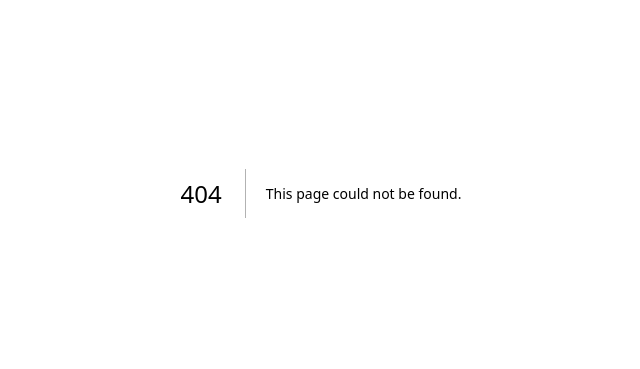
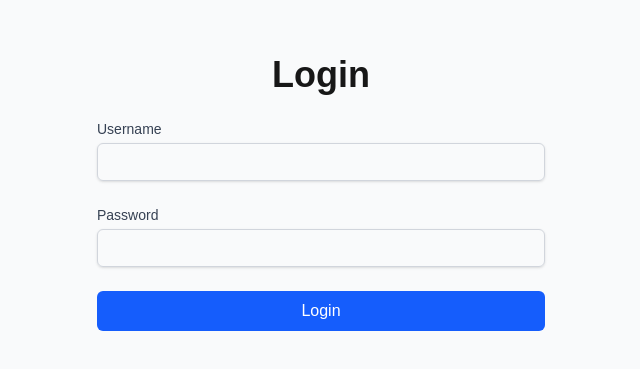
Before and after one commit to hespadas/base-fastapi, a Next.js app in the folder frontend/: page /login in a window 1280 px wide. Before the commit this address had no page. Shown: the part 207-576 px from the top of the page, without its empty margins (319-959 px from the left). Built offline with nearby package versions, Linux system fonts and the light colour scheme; no server answers.

Commit message:
✨ add login and profile components; implement user authentication and experience fetching

```diff
--- /dev/null
+++ b/frontend/src/app/login/page.tsx
@@ -0,0 +1,90 @@
+"use client";
+
+import {FormEvent, useState} from "react";
+
+export default function Login() {
+    const [username, setUsername] = useState("");
+    const [password, setPassword] = useState("");
+    const formData = new URLSearchParams();
+    formData.append("username", username);
+    formData.append("password", password);
+
+    const [error, setError] = useState("");
+    const [success, setSuccess] = useState(false);
+
+    const apiUrl = process.env.NEXT_PUBLIC_API_URL || "http://localhost:8000";
+
+    const handleSubmit = async (e: FormEvent) => {
+        e.preventDefault();
+        setError("");
+
+        try {
+            const response = await fetch(`${apiUrl}/api/access_token`, {
+                method: "POST",
+                headers: {
+                    "Content-Type": "application/x-www-form-urlencoded",
+                },
+                body: formData,
+            });
+            if (!response.ok) {
+                const errorData = await response.json();
+                setError(errorData.message || "An error occurred during login.");
+                return;
+            } else {
+                const data = await response.json();
+                localStorage.setItem("access_token", data.access_token);
+                setSuccess(true);
+                window.location.href = "/";
+            }
+        } catch (err) {
+            setError("An unexpected error occurred. Please try again later.");
+            return;
+        }
+    }
+
+    return (
+        <section>
+            <div>
+                <div className="flex flex-col items-center justify-center min-h-screen bg-gray-50 px-4">
+                    <h1 className="text-4xl font-bold mb-6">Login</h1>
+                    <form className="w-full max-w-md space-y-6" onSubmit={handleSubmit}>
+                        <div>
+                            <label htmlFor="username" className="block text-sm font-medium text-gray-700">Username</label>
+                            <input
+                                type="username"
+                                id="username"
+                                required
+                                className="mt-1 block w-full px-3 py-2 border border-gray-300 rounded-md shadow-sm focus:outline-none focus:ring-blue-500 focus:border-blue-500 sm:text-sm text-gray-900"
+                                value={username}
+                                onChange={(e) => setUsername(e.target.value)}
+                            />
+                        </div>
+                        <div>
+                            <label htmlFor="password" className="block text-sm font-medium text-gray-700">Password</label>
+                            <input
+                                type="password"
+                                id="password"
+                                required
+                                className="mt-1 block w-full px-3 py-2 border border-gray-300 rounded-md shadow-sm focus:outline-none focus:ring-blue-500 focus:border-blue-500 sm:text-sm text-gray-900"
+                                value={password}
+                                onChange={(e) => setPassword(e.target.value)}
+                            />
+                        </div>
+                        {error && (
+                            <p className="text-red-600">{error}</p>
+                        )}
+                        {success && (
+                            <p className="text-green-600">Login successful! Redirecting...</p>
+                        )}
+                        <button
+                            type="submit"
+                            className="w-full px-4 py-2 bg-blue-600 text-white rounded-md hover:bg-blue-700 transition-colors"
+                        >
+                            Login
+                        </button>
+                    </form>
+                </div>
+            </div>
+        </section>
+    )
+}
--- /dev/null
+++ b/frontend/src/app/profile/page.tsx
@@ -0,0 +1,48 @@
+"use client";
+
+import {useEffect, useState} from "react";
+
+export default function Profile() {
+
+    const [user, setUser] = useState(null);
+    const [experiences, setExperiences] = useState([]);
+
+    useEffect(() => {
+            fetch("/api/experiences")
+                .then(response => response.json())
+                .then(data => {
+                    setExperiences(data);
+                })
+                .catch(error => {
+                    console.error("Error fetching experiences:", error);
+                });
+            fetch("/api/user")
+                .then(response => response.json())
+                .then(data => {
+                    setUser(data);
+                })
+                .catch(error => {
+                    console.error("Error fetching user:", error);
+                });
+        }
+        , []);
+
+    return (
+        <section className="flex flex-col items-center justify-center min-h-screen bg-gray-50 px-4">
+            <h1 className="text-4xl font-bold mb-6">Experiences</h1>
+            <div className="w-full max-w-2xl space-y-6">
+                {experiences.map((experience) => (
+                    <div key={experience.id} className="bg-white shadow-md rounded-lg p-6 mb-4">
+                        <h2 className="text-2xl font-semibold mb-2">{experience.title}</h2>
+                        <p className="text-gray-700 mb-4">{experience.description}</p>
+                        <p className="text-sm text-gray-500">Created by: {user?.username || "Loading..."}</p>
+                    </div>
+                ))}
+                {experiences.length === 0 && (
+                    <p className="text-gray-500">No experiences found.</p>
+                )}
+            </div>
+        </section>
+    )
+
+}
--- a/frontend/src/app/signup/page.tsx
+++ b/frontend/src/app/signup/page.tsx
@@ -7,7 +7,9 @@ export default function Signup() {
     const [email, setEmail] = useState("");
     const [password, setPassword] = useState("");
     const [confirmPassword, setConfirmPassword] = useState("");
+
     const [error, setError] = useState("");
+    const [success, setSuccess] = useState(false);
 
     const apiUrl = process.env.NEXT_PUBLIC_API_URL || "http://localhost:8000";
 
@@ -33,12 +35,10 @@ export default function Signup() {
                 setError(errorData.message || "An error occurred during signup.");
                 return;
             } else {
-                const data = await response.json();
-                console.log("Signup successful:", data);
+                setSuccess(true);
             }
-
         } catch (err) {
-            console.error("Signup error:", err);
+            setError("An unexpected error occurred. Please try again later.");
         }
     }
 
@@ -101,6 +101,11 @@ export default function Signup() {
                     {error && (
                         <div className="text-red-600 text-sm text-center">{error}</div>
                     )}
+                    {success && (
+                        <div className="text-green-600 text-sm text-center">
+                            Signup successful! You can now log in.
+                        </div>
+                    )}
                 </form>
             </div>
         </section>
```
Also changed, not shown: 2 other files (tests, documents, lock files or other folders).
